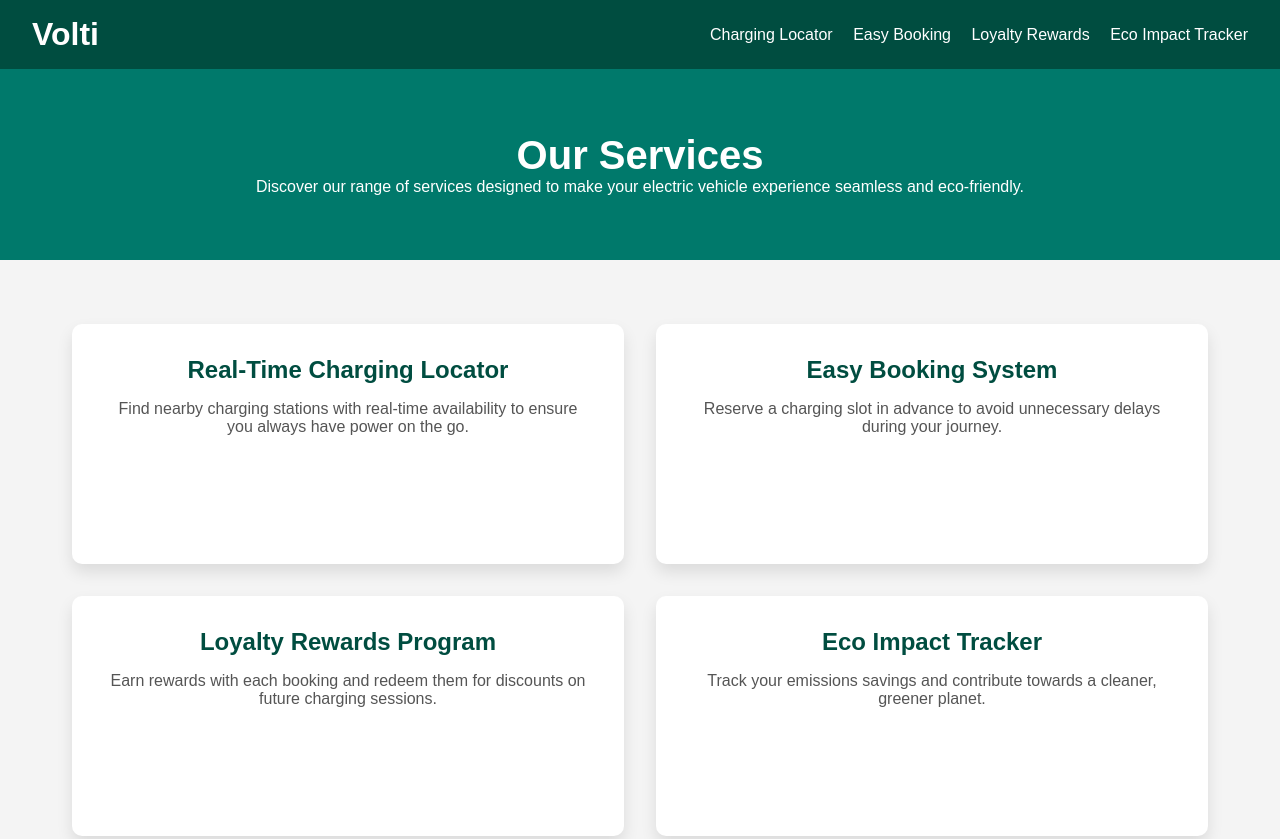
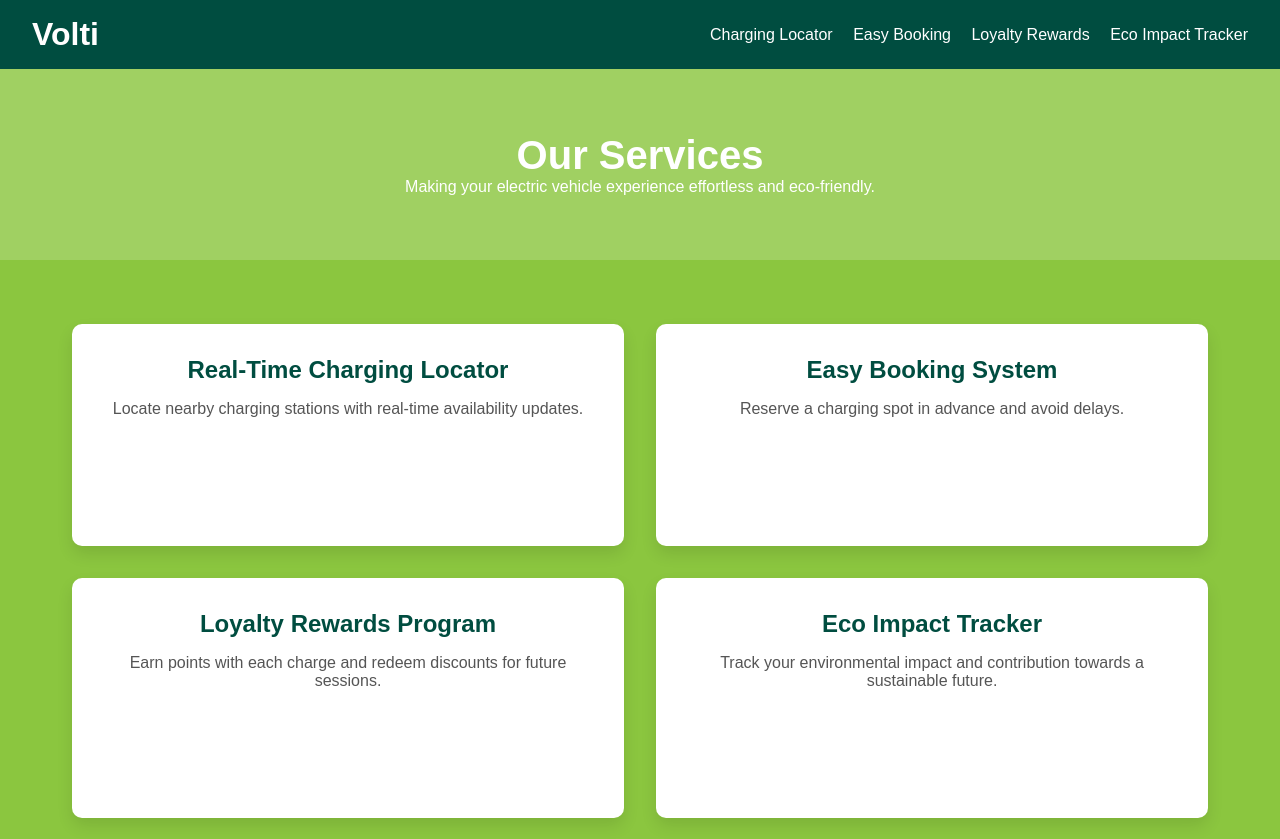
Before and after one commit to KanilaAkarsha/Volti, a plain HTML site: page Project /Volti-master/Services/Services.html in a window 1280 px wide. Shown: the top 839 px of the page. Drawn offline with Linux system fonts and the light colour scheme.

Commit message:
commit S

```diff
--- a/Project /Volti-master/Services/Services.css
+++ b/Project /Volti-master/Services/Services.css
@@ -8,7 +8,7 @@
   body {
     font-family: Arial, sans-serif;
     color: #333;
-    background-color: #f4f4f4;
+    background-color: hsl(86, 54%, 51%);
     scroll-behavior: smooth;
   }
 
@@ -36,10 +36,10 @@
     display: flex;
     justify-content: center;
     align-items: center;
-    background: #00796b;
-    color: white;
     padding: 4rem;
     text-align: center;
+    background-color: hsl(86, 54%, 60%);
+    color: white;
   }
 
   .hero h2 {
@@ -61,7 +61,9 @@
     border-radius: 10px;
     box-shadow: 0 8px 16px rgba(0, 0, 0, 0.1);
     text-align: center;
-    transition: transform 0.3s ease;
+    transition: transform 0.3s ease, opacity 0.3s ease;
+    opacity: 0;
+    transform: translateY(20px);
   }
 
   .service-card h3 {
@@ -84,10 +86,6 @@
     border-radius: 50%;
   }
 
-  .service-card:hover {
-    transform: translateY(-10px);
-  }
-
   .footer {
     padding: 2rem;
     text-align: center;
@@ -95,13 +93,6 @@
     color: white;
   }
 
-  /* Animation classes */
-.service-card {
-    opacity: 0;
-    transform: translateY(20px);
-    transition: opacity 0.6s ease, transform 0.6s ease;
-  }
-
   .service-card.active {
     opacity: 1;
     transform: translateY(0);
--- a/Project /Volti-master/Services/Services.html
+++ b/Project /Volti-master/Services/Services.html
@@ -3,7 +3,7 @@
 <head>
   <meta charset="UTF-8">
   <meta name="viewport" content="width=device-width, initial-scale=1.0">
-  <title>Volti - Services</title>
+  <title>Volti - Our Services</title>
   <link rel="stylesheet" href="Services.css">
   <script defer src="Services.js"></script>
 </head>
@@ -23,7 +23,7 @@
   <section class="hero">
     <div class="hero-text">
       <h2>Our Services</h2>
-      <p>Discover our range of services designed to make your electric vehicle experience seamless and eco-friendly.</p>
+      <p>Making your electric vehicle experience effortless and eco-friendly.</p>
     </div>
   </section>
 
@@ -32,28 +32,28 @@
     <!-- Service 1 -->
     <div id="locator" class="service-card" data-aos="fade-up">
       <h3>Real-Time Charging Locator</h3>
-      <p>Find nearby charging stations with real-time availability to ensure you always have power on the go.</p>
+      <p>Locate nearby charging stations with real-time availability updates.</p>
       <div class="icon" style="background-image: url('locator-icon.png');"></div>
     </div>
 
     <!-- Service 2 -->
     <div id="booking" class="service-card" data-aos="fade-up" data-aos-delay="100">
       <h3>Easy Booking System</h3>
-      <p>Reserve a charging slot in advance to avoid unnecessary delays during your journey.</p>
+      <p>Reserve a charging spot in advance and avoid delays.</p>
       <div class="icon" style="background-image: url('booking-icon.png');"></div>
     </div>
 
     <!-- Service 3 -->
     <div id="rewards" class="service-card" data-aos="fade-up" data-aos-delay="200">
       <h3>Loyalty Rewards Program</h3>
-      <p>Earn rewards with each booking and redeem them for discounts on future charging sessions.</p>
+      <p>Earn points with each charge and redeem discounts for future sessions.</p>
       <div class="icon" style="background-image: url('rewards-icon.png');"></div>
     </div>
 
     <!-- Service 4 -->
     <div id="impact" class="service-card" data-aos="fade-up" data-aos-delay="300">
       <h3>Eco Impact Tracker</h3>
-      <p>Track your emissions savings and contribute towards a cleaner, greener planet.</p>
+      <p>Track your environmental impact and contribution towards a sustainable future.</p>
       <div class="icon" style="background-image: url('impact-icon.png');"></div>
     </div>
   </section>
@@ -62,6 +62,5 @@
   <footer class="footer">
     <p>&copy; 2024 Volti. All rights reserved.</p>
   </footer>
-
 </body>
 </html>
--- a/Project /Volti-master/Services/Services.js
+++ b/Project /Volti-master/Services/Services.js
@@ -1,13 +1,3 @@
-// Smooth scrolling animation for navbar links
-document.querySelectorAll('.navbar a').forEach(anchor => {
-    anchor.addEventListener('click', function(e) {
-      e.preventDefault();
-      document.querySelector(this.getAttribute('href')).scrollIntoView({
-        behavior: 'smooth'
-      });
-    });
-  });
-
 // Scroll reveal animation
 window.addEventListener('scroll', revealElements);
 
@@ -24,3 +14,13 @@ document.querySelectorAll('.navbar a').forEach(anchor => {
     }
   }
 }
+
+// Smooth scroll for navigation links
+document.querySelectorAll('.navbar a').forEach(anchor => {
+  anchor.addEventListener('click', function(e) {
+    e.preventDefault();
+    document.querySelector(this.getAttribute('href')).scrollIntoView({
+      behavior: 'smooth'
+    });
+  });
+});
```
Lines whose indentation alone changed are shown as unchanged.
